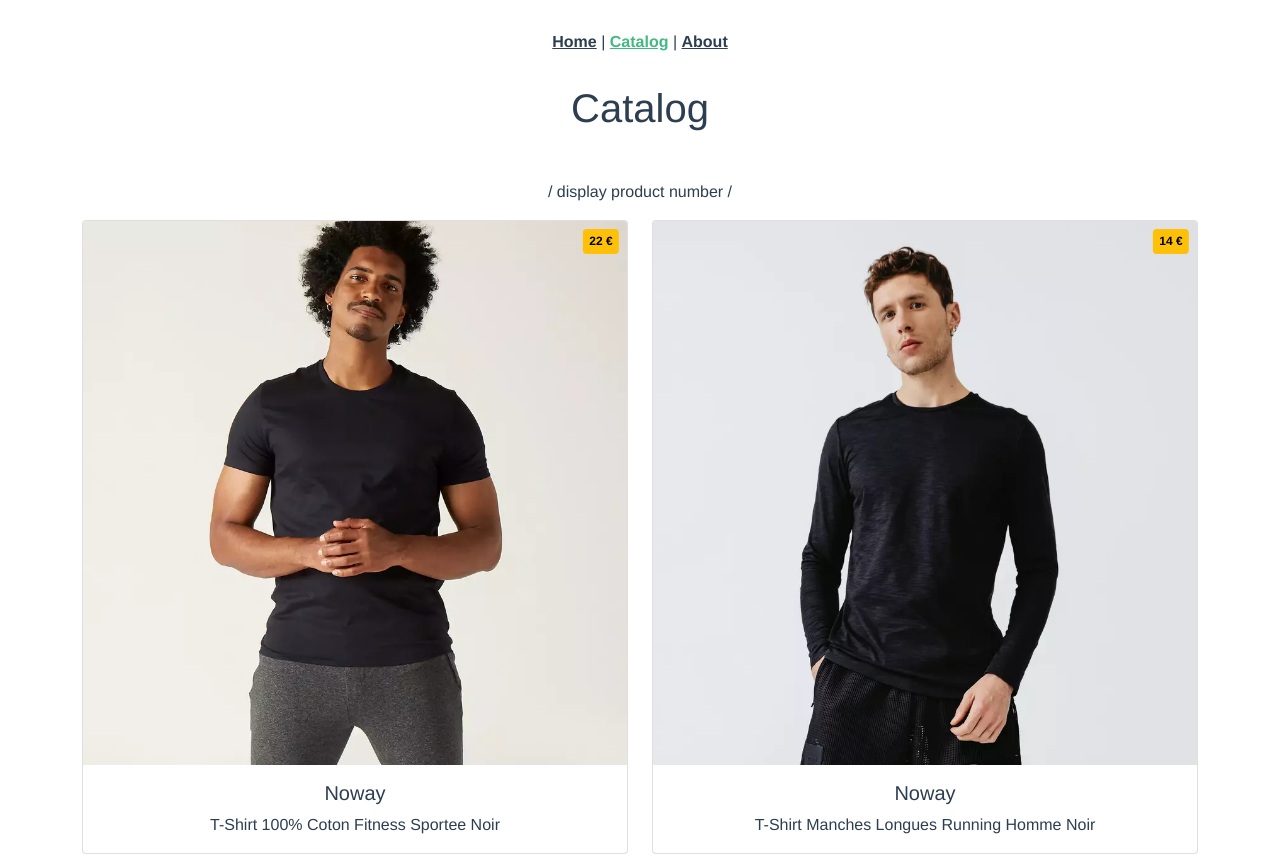
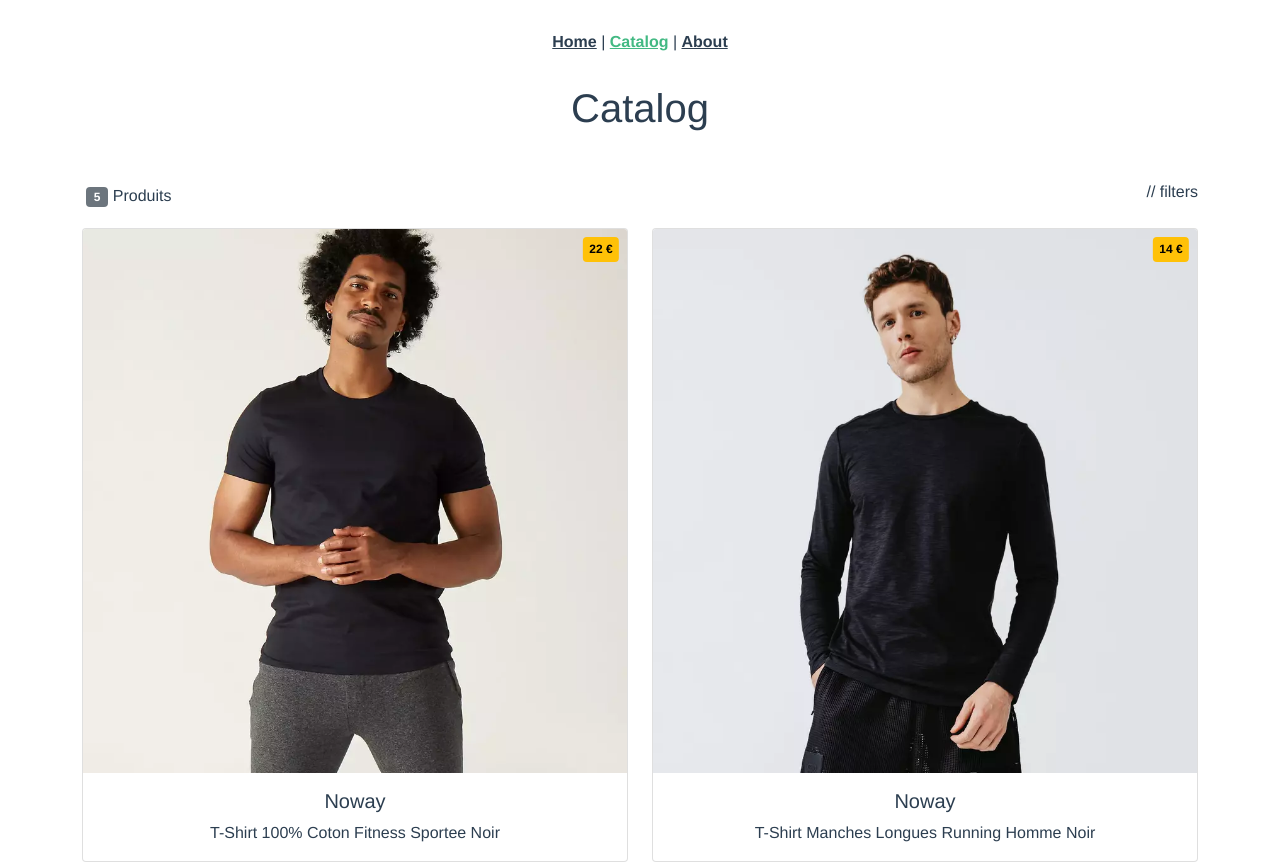
Before and after one commit to tyfannianathaniel/vuejs-eshop, a Vue app: page /catalog in a window 1280 px wide. Shown: the top 863 px of the page. Built offline with nearby package versions, Linux system fonts and the light colour scheme.

Commit message:
update ProductGrid component

```diff
--- a/src/components/ProductGrid.vue
+++ b/src/components/ProductGrid.vue
@@ -4,15 +4,22 @@
     </div>
 
     <div v-else>
-        <p>/ display product number /</p>
-        <div class="row row-cols-1 row-cols-md-2 row-cols-lg-3 g-4">
+        <aside class="d-flex justify-content-between ">
+            <div>
+                <p class="text-start p-1"><span class="badge bg-secondary">{{total}}</span> Produits</p>
+            </div>
+            <div>
+                // filters
+            </div>
+        </aside>
+        <main class="mb-5 row row-cols-1 row-cols-md-2 row-cols-lg-3 g-4">
             <div
                 v-for="product of products"
                 :key="product.id"
                 class="col-sm-6"
             >
                 <div class="card">
-                <span class="badge bg-warning position-absolute top-0 start-100">{{product.price}}</span>
+                <span class="badge badge-card bg-warning position-absolute top-0 start-100">{{product.price}}</span>
                 <img :src="concatImgSrc(product)" class="card-img-top" :alt="product.images[0].alt">
                 <div class="card-body">
                     <h5 class="card-title">{{product.brand}}</h5>
@@ -20,7 +27,7 @@
                 </div>
                 </div>
             </div>
-        </div>
+        </main>
     </div>
 
 </template>
@@ -35,6 +42,9 @@ export default {
     computed: {
         products() {
             return this.$store.state.products
+        },
+        total() {
+            return this.$store.state.total
         }
     },
     methods: {
@@ -51,12 +61,12 @@ export default {
 </script>
 
 <style scoped>
-.badge {
+.badge-card {
     padding: .4rem;
     color: black;
     transform: translate(calc(-100% - .5rem), .5rem);
 }
-.badge::after{
+.badge-card::after{
     content:" €"
 }
 </style>
--- a/src/store/index.js
+++ b/src/store/index.js
@@ -3,11 +3,13 @@ import catalog from '@/api/products'
 
 export default createStore({
   state: {
-    products: []
+    products: [],
+    total: null,
   },
   mutations: {
     setProducts(state, products) {
       state.products = products
+      state.total = products.length
     }
   },
   actions: {
```
